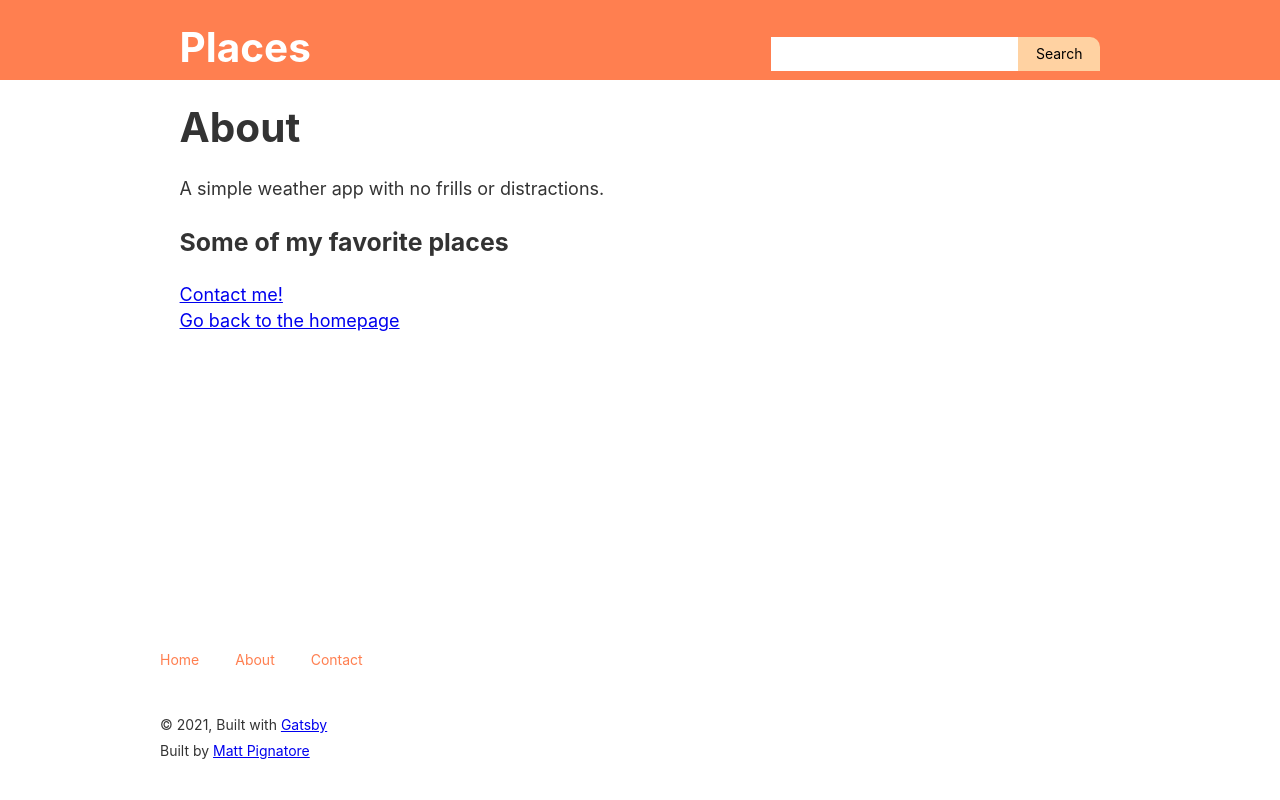
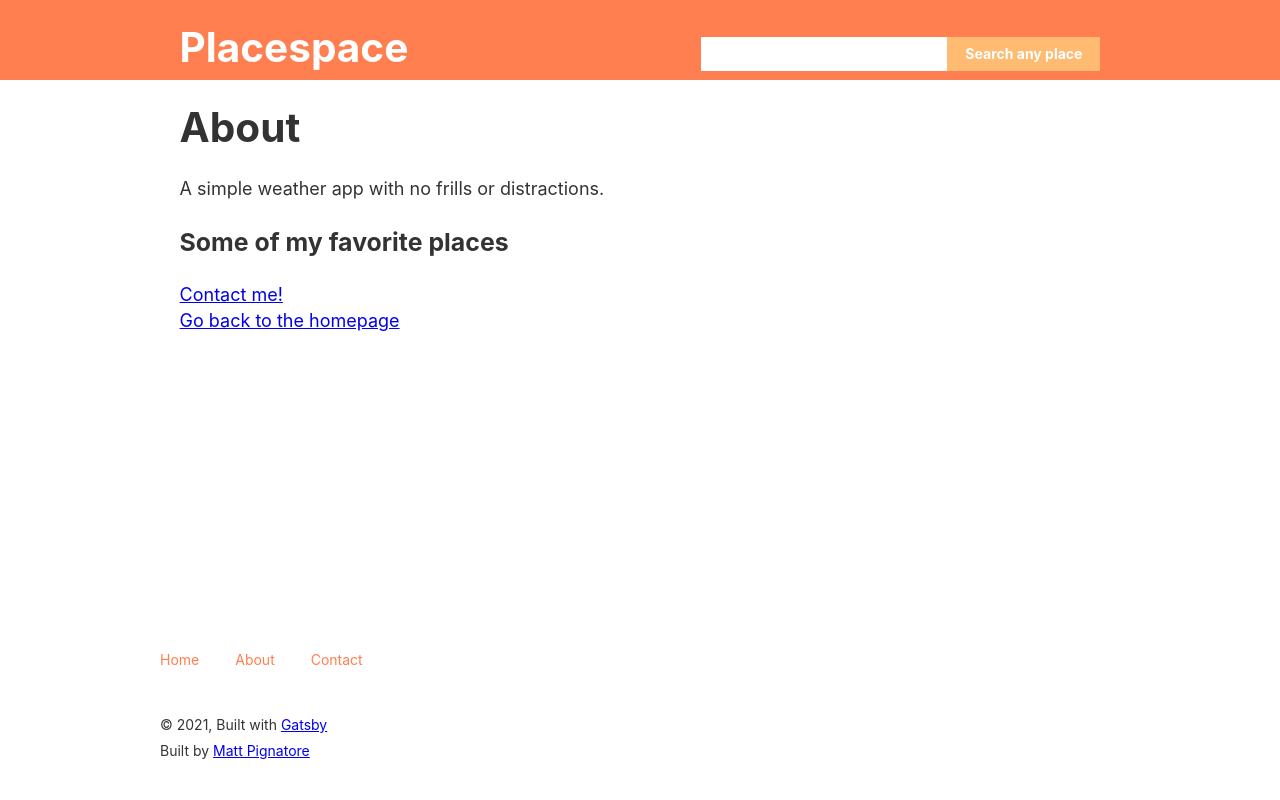
Before and after one commit to mpaitgt/places-app, a Gatsby site: page /about in a window 1280 px wide. Built offline with nearby package versions, Linux system fonts and the light colour scheme; Gatsby itself is replaced by a stand-in of ours.

Commit message:
Updated the name and a few small styles as well

```diff
--- a/gatsby-config.js
+++ b/gatsby-config.js
@@ -3,7 +3,7 @@ dotenv.config()
 
 module.exports = {
   siteMetadata: {
-    title: `Places`,
+    title: `Placespace`,
     description: ``,
     author: `@matt_pignatore`,
     email: `mattpignatore@gmail.com`,
--- a/src/components/header.js
+++ b/src/components/header.js
@@ -45,15 +45,18 @@ const Header = ({ siteTitle, description }) => (
       <div style={{ display: `flex`, fontSize: `14px` }}>
           <input  style={{
             border: `none`,
+            // background: `#ffd2a2`,
             padding: `0.2rem 0.8rem`
            }} type="text" />
           <button style={{
             border: `none`,
             alignSelf: `stretch`,
-            background: `#ffd2a2`,
+            background: `#ffbb72`,
             padding: `0.2rem 1rem`,
-            borderTopRightRadius: `10px`
-          }}>Search</button>
+            color: `white`,
+            fontWeight: `700`,
+            // borderTopRightRadius: `10px`
+          }}>Search any place</button>
 
       </div>
 
--- a/src/pages/index.js
+++ b/src/pages/index.js
@@ -34,6 +34,10 @@ const IndexPage = () => {
   return (
     <Layout>
       <SEO title="Home" />
+      <div style={{ marginBottom: `40px`, display: `flex` }}>
+        <input style={{ border: `none`, borderBottom: `2px solid coral`, padding: `0.25rem 1rem` }} type="text"></input>
+        <button style={{ border: `none`, borderBottom: `2px solid coral`, padding: `0.25rem 1rem`, color: `coral`, background: `transparent` }}>Search saved places</button>
+      </div>
       <div style={{ display: `grid`, gridTemplateColumns: `33.33% 33.33% 33.33%`, gridGap: `20px` }}>
       {
         data.allContentfulPlaces.edges.map(edge => {
```
